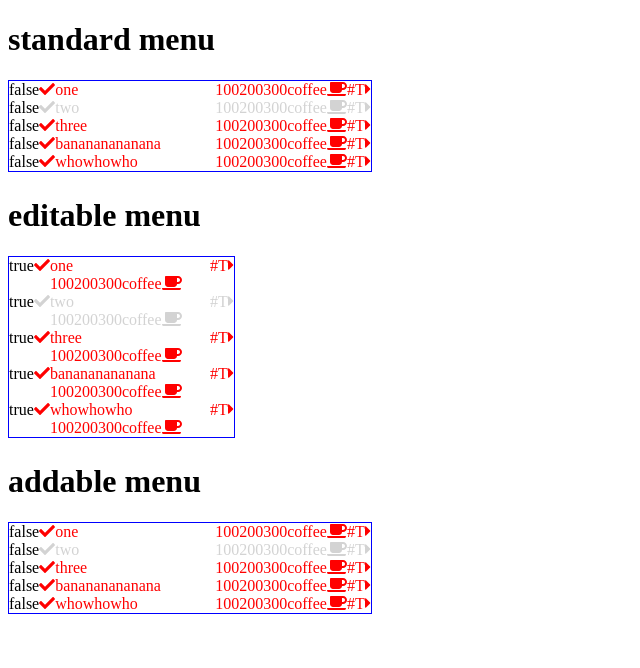
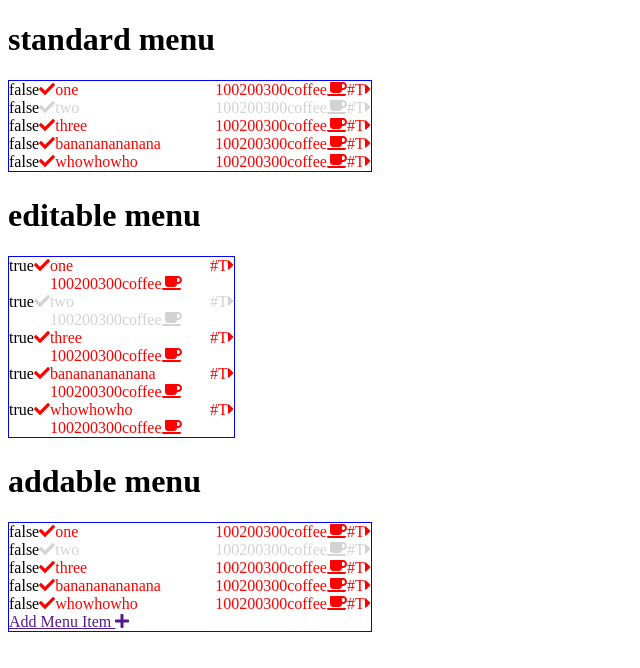
Before and after one commit to UndefinedOU/undefined-select-menu, a React (Create React App) app: page / in a window 1280 px wide. Shown: the top 668 px of the page, without its empty margins (0-640 px from the left). Built offline with nearby package versions, Linux system fonts and the light colour scheme.

Commit message:
item adding functionality working

```diff
--- a/src/components/Menu/AddableMenuItem.js
+++ b/src/components/Menu/AddableMenuItem.js
@@ -6,9 +6,88 @@ import IconDisplay from './IconDisplay';
 import { observer } from "mobx-react";
 import keydown, { Keys } from 'react-keydown';
 import { observable, autorun} from 'mobx';
+
+const StyledMenuItem = styled.div`
+  display: table;
+`;
+
+const StyledLabel = styled.div`
+  cursor: ${props => props.cursor};
+  width: ${props => props.width};
+  max-width: ${props => props.width};
+  display: table-cell;
+  text-align: left;
+  overflow: hidden;
+  white-space: nowrap;
+  text-overflow: ellipsis;
+  background-color: ${props => props.backgroundColor};
+  color: ${props => props.color};
+  margin: 1em;
+`;
+
+const EditForm = styled.form`
+
+`;
+
+const StyledInput = styled.input`
+
+`;
+
+//handles lifecycle for the form
+const StagedDisplay = observer((props) => {
+  const commitStaging = (ev) => {
+    ev.preventDefault();
+    props.store.commitStaging();
+  };
+
+  const updateStaging = (ev) => {
+    props.store.updateStaging(ev.target.value);
+  }
+
+  const abortStaging = () => {
+    props.store.clearStaging();
+  };
+
+  return (
+    <StyledLabel>
+      <EditForm onSubmit={commitStaging}>
+        <StyledInput
+          onChange={updateStaging}
+          defaultValue=""
+        />
+      </EditForm>
+    </StyledLabel>
+  )
+})
+
+const UnstagedDisplay = observer((props) => {
+  const openStagingForm = (ev) => {
+    ev.preventDefault();
+    props.store.updateStaging('');
+  }
+
+  return (
+    <StyledLabel>
+      <a href="" onClick={openStagingForm}>Add Menu Item <IconDisplay iconType="fa-plus" /></a>
+    </StyledLabel>
+  );
+})
+
 class AddableMenuItem extends Component {
+
   render () {
-    return (<h1>export</h1>);
+    return (
+      <StyledMenuItem
+        onClick={this.handleClick}
+        onMouseOver={this.handleMouseOver}
+        onMouseLeave={this.handleMouseLeave}
+        onKeyDown={this.handleKeyDown}
+        ref={(ref) => { this.ref = ref; }}>
+        {(this.props.store.staging) ? (<StagedDisplay {...this.props} />) : (<UnstagedDisplay {...this.props} />)}
+
+      </StyledMenuItem>
+
+    );
   }
 };
 
--- a/src/components/Menu/Menu.js
+++ b/src/components/Menu/Menu.js
@@ -6,6 +6,7 @@ import ReactDOM from 'react-dom';
 import { observable, autorun} from 'mobx';
 import {observer} from 'mobx-react';
 import keydown, { Keys } from 'react-keydown';
+import AddableMenuItem from './AddableMenuItem';
 
 /*
   root of he menu,
@@ -45,6 +46,7 @@ const createStore = ({ menuMeta, menuItems }) => {
     },
     commitStaging() {
       this.menuItems.push(this.staging);
+      this.clearStaging();
     },
     updateStaging(label) {
       if (this.staging)
@@ -219,6 +221,20 @@ const Menu = observer(class Menu extends Component {
         return;
     }
   }
+  //copppying these for now from MenuItem till I figure out a way to dry them up
+  getBackgroundColor = () => {
+    return this.props.highlighted ? this.props.hBackgroundColor :
+      this.props.backgroundColor;
+  }
+
+  getColor = () => {
+    return this.props.disabled ? this.props.dColor : this.props.color;
+  }
+
+  getCursor = () => {
+    return this.props.disabled ? 'not-allowed' : 'default';
+  }
+  // end
 
   render () {
     // [icon or check] [label or html or editable] [tips] [shortcuts] [expandable]
@@ -253,6 +269,17 @@ const Menu = observer(class Menu extends Component {
                 key={i}
                 id={i} />
               )}
+
+          {(this.props.menuMeta.addable) ?
+            (<AddableMenuItem
+              store={this.state.store}
+              color={this.getColor()}
+              cursor={this.getCursor()}
+              backgroundColor={this.getBackgroundColor()}
+              width={this.props.labelWidth}
+          ></AddableMenuItem>)
+
+          : null}
 
         </StyledMenuBox>
     );
--- a/src/components/Menu/MenuItem.js
+++ b/src/components/Menu/MenuItem.js
@@ -151,16 +151,6 @@ class MenuItem extends Component {
           cursor={this.getCursor()}
           backgroundColor={this.getBackgroundColor()}>
         </ExpandableArrow>
-
-        {(this.props.addable) ?
-          (<AddableMenuItem
-            color={this.getColor()}
-            cursor={this.getCursor()}
-            backgroundColor={this.getBackgroundColor()}
-            width={this.props.labelWidth}
-            label={this.props.label}
-          ></AddableMenuItem>)
-           : null}
 
       </StyledMenuItem>
     );
```
